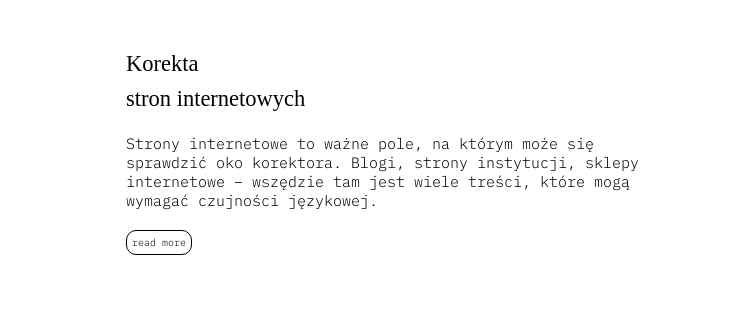
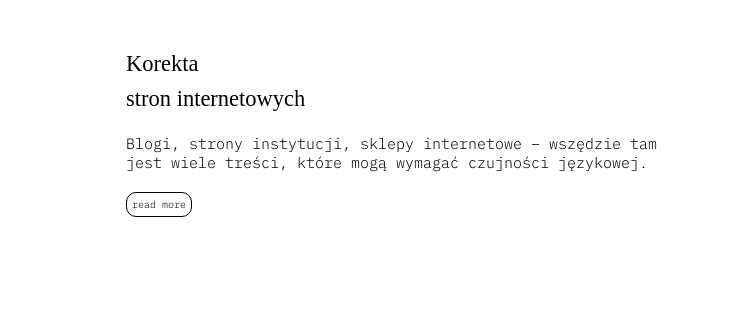
Before and after one commit to dobre-litery/dobre-litery.github.io, a plain HTML site: page index.html in a window 1280 px wide. Shown: the part 1462-1782 px from the top of the page, 529-1280 px from the left. Drawn offline with Linux system fonts and the light colour scheme; a web font is replaced by a local one.

Commit message:
Update index.html

```diff
--- a/index.html
+++ b/index.html
@@ -118,7 +118,7 @@
 
       <div class="col-sm">
       <h2>Korekta</br>stron internetowych</h2>
-      <p>Strony internetowe to ważne pole, na którym może się sprawdzić oko korektora. Blogi, strony instytucji, sklepy internetowe – wszędzie tam jest wiele treści, które mogą wymagać czujności językowej.</p>
+      <p>Blogi, strony instytucji, sklepy internetowe – wszędzie tam jest wiele treści, które mogą wymagać czujności językowej.</p>
          <a href=""  class="button">read more</a>
        </div>
        </div>
```
